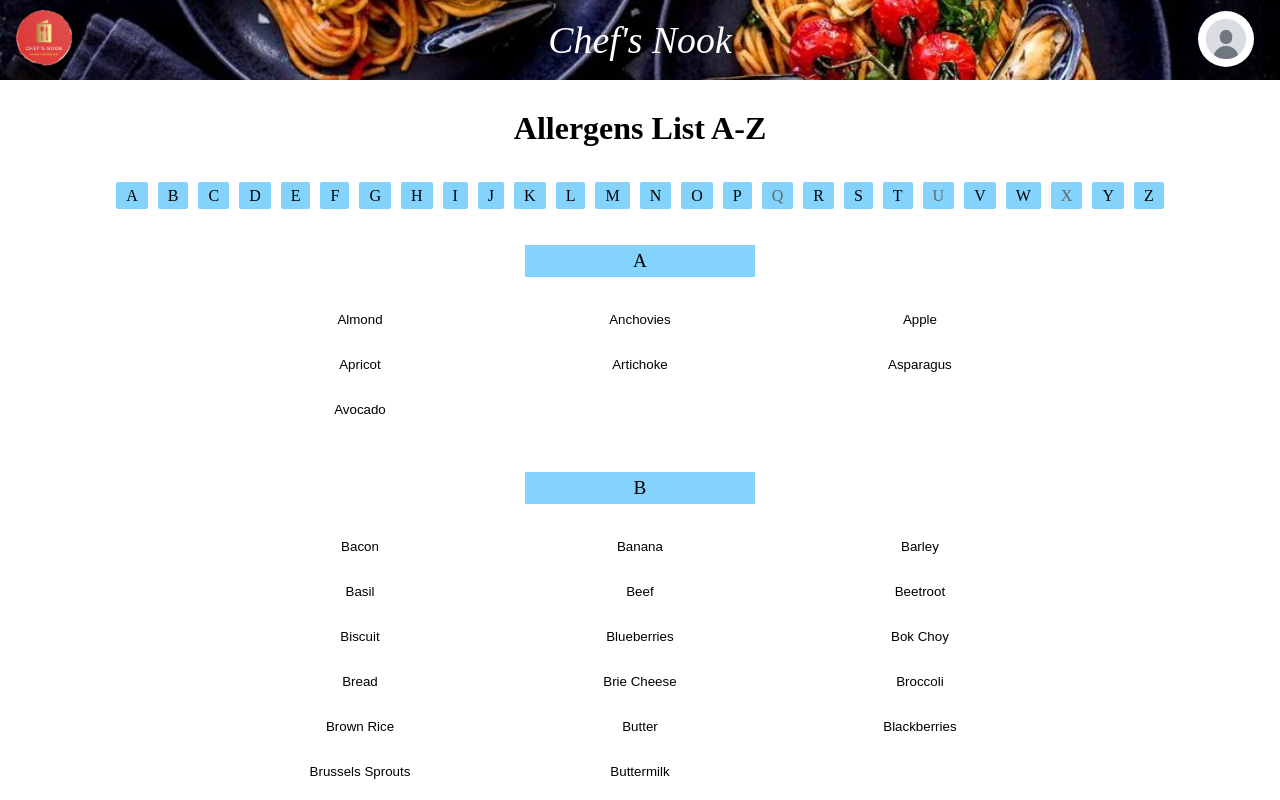
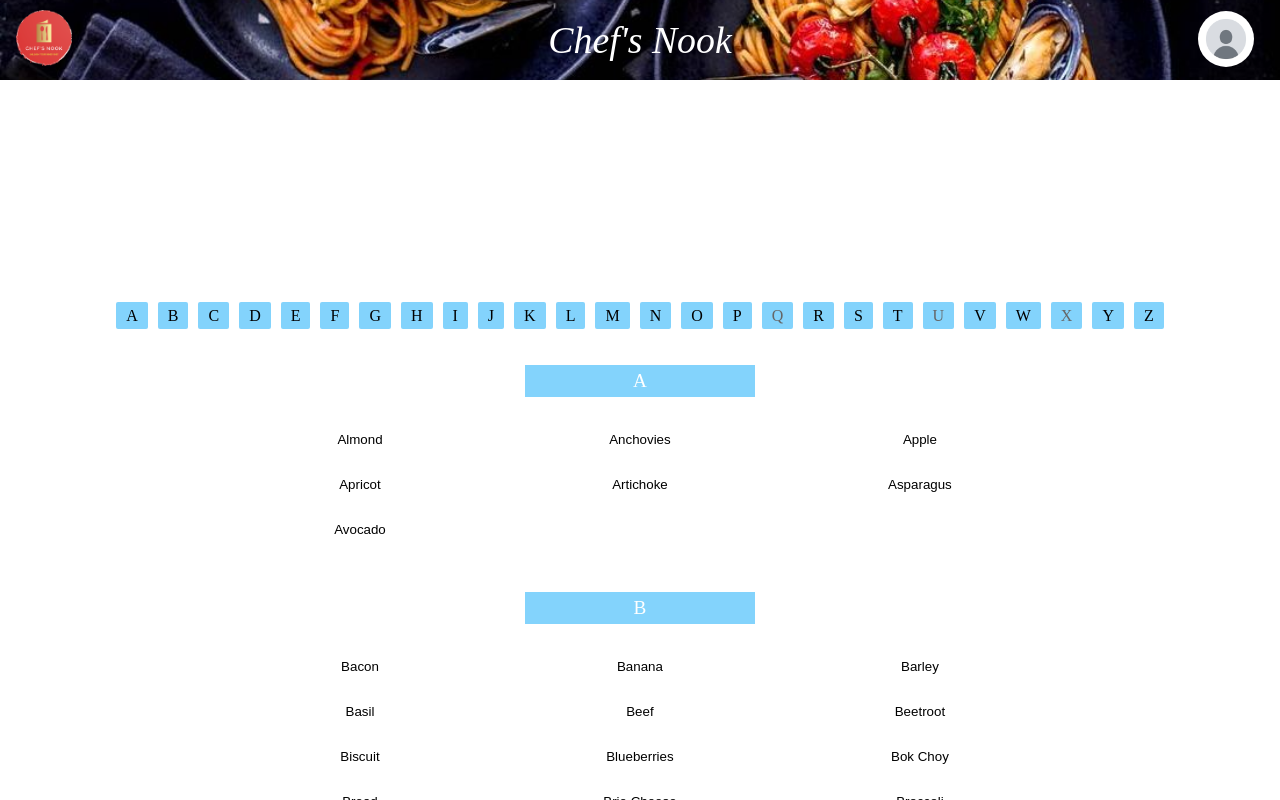
Before and after one commit to UB-ES-2023-A3/RecipeSharingFrontend, a Vue app: page /recipe/filters/allergens in a window 1280 px wide. Built offline with nearby package versions, Linux system fonts and the light colour scheme.

Commit message:
fix bugs

```diff
--- a/src/pages/AllergensFilterPage.vue
+++ b/src/pages/AllergensFilterPage.vue
@@ -2,7 +2,8 @@
   <div>
     <!-- Verifica si recipesToShow está vacío -->
     <div v-if="recipesToShow.length === 0">
-      <div class="mainContainerIngredients">
+      <div class="mainContainer
+      nts">
         <h1 class="title-heading">Allergens List A-Z</h1>
         <div class="letrasButtons">
           <a
@@ -46,7 +47,7 @@
           </div>
         </div>
         <div v-else>
-          <p>No hay ingredientes disponibles.</p>
+          <p>There is no available allergens.</p>
         </div>
       </div>
     </div>
--- a/src/pages/IngredientsFilterPage.vue
+++ b/src/pages/IngredientsFilterPage.vue
@@ -46,7 +46,7 @@
           </div>
         </div>
         <div v-else>
-          <p>No hay ingredientes disponibles.</p>
+          <p>There is no available ingredients.</p>
         </div>
       </div>
     </div>
--- a/src/pages/TypesFilterPage.vue
+++ b/src/pages/TypesFilterPage.vue
@@ -46,7 +46,7 @@
           </div>
         </div>
         <div v-else>
-          <p>No hay ingredientes disponibles.</p>
+          <p>There is no available types.</p>
         </div>
       </div>
     </div>
```
Also changed, not shown: src/assets/images/NewLogo.png (deleted).
